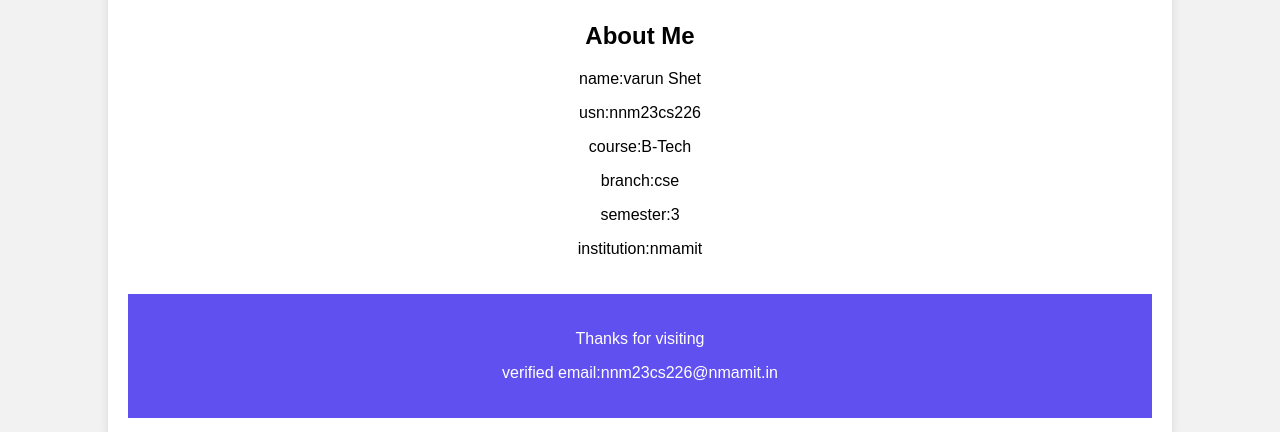
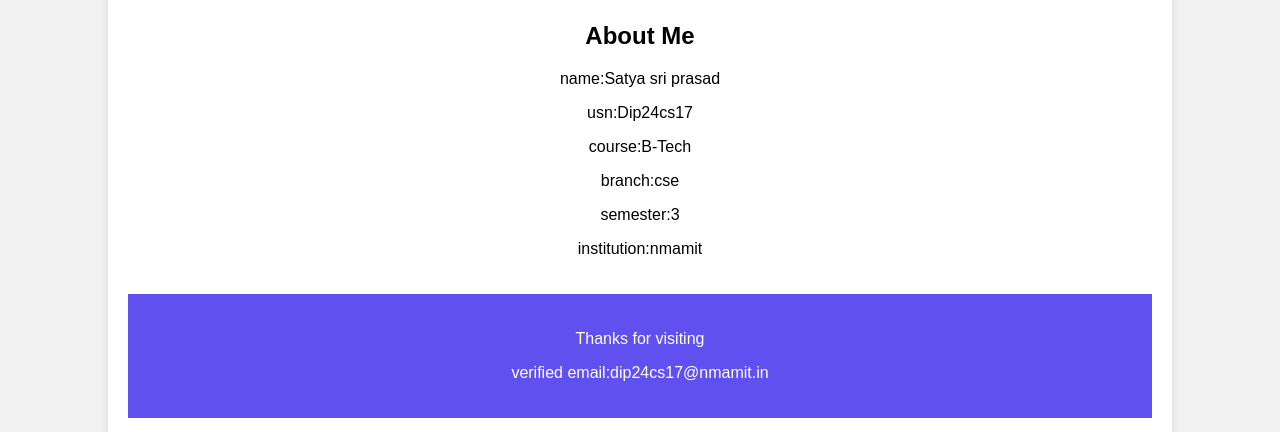
Before and after one commit to satyasri1004/satyasri1004.github.io, a plain HTML site: page index.html in a window 1280 px wide. Shown: the part 196-628 px from the top of the page. Drawn offline with Linux system fonts and the light colour scheme.

Commit message:
Update index.html
Signed-off-by: satyasri1004 <dip24cs17@nmamit.in>

```diff
--- a/index.html
+++ b/index.html
@@ -30,9 +30,9 @@
 
             <h2>About Me</h2>
 
-            <p>name:varun Shet</p>
+            <p>name:Satya sri prasad</p>
 
-            <p>usn:nnm23cs226</p>
+            <p>usn:Dip24cs17</p>
 
             <p>course:B-Tech</p>
 
@@ -48,7 +48,7 @@
 
             <p>Thanks for visiting</p>
 
-            <p>verified email:nnm23cs226@nmamit.in</p>
+            <p>verified email:dip24cs17@nmamit.in</p>
 
         </div>
 
```
